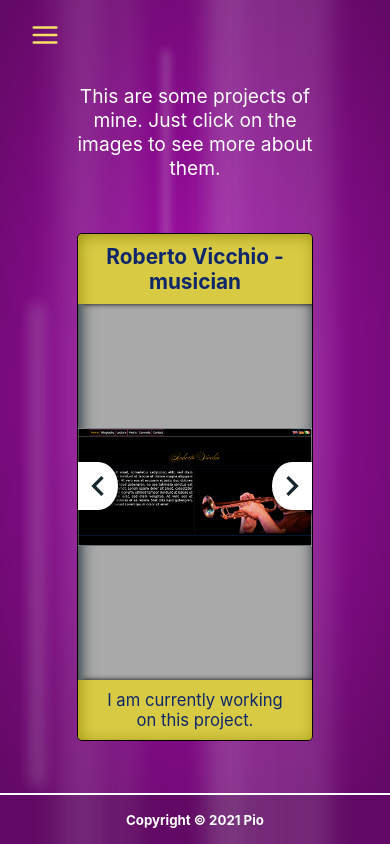
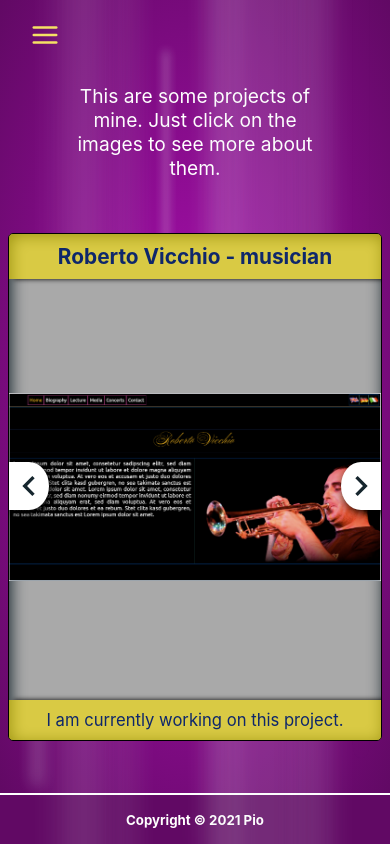
Before and after one commit to Pio-js/My-portfolio, a React (Create React App) app: page /projects in a window 390 px wide. Built offline with nearby package versions, Linux system fonts and the light colour scheme.

Commit message:
Update ImageSlider.css

```diff
--- a/src/components/ImageSlider.css
+++ b/src/components/ImageSlider.css
@@ -109,7 +109,7 @@
 
 @media (max-width: 800px) {
     .slider {
-        max-width: 100%;
+        width: 100%;
     }
 
     .slide-img {
```
